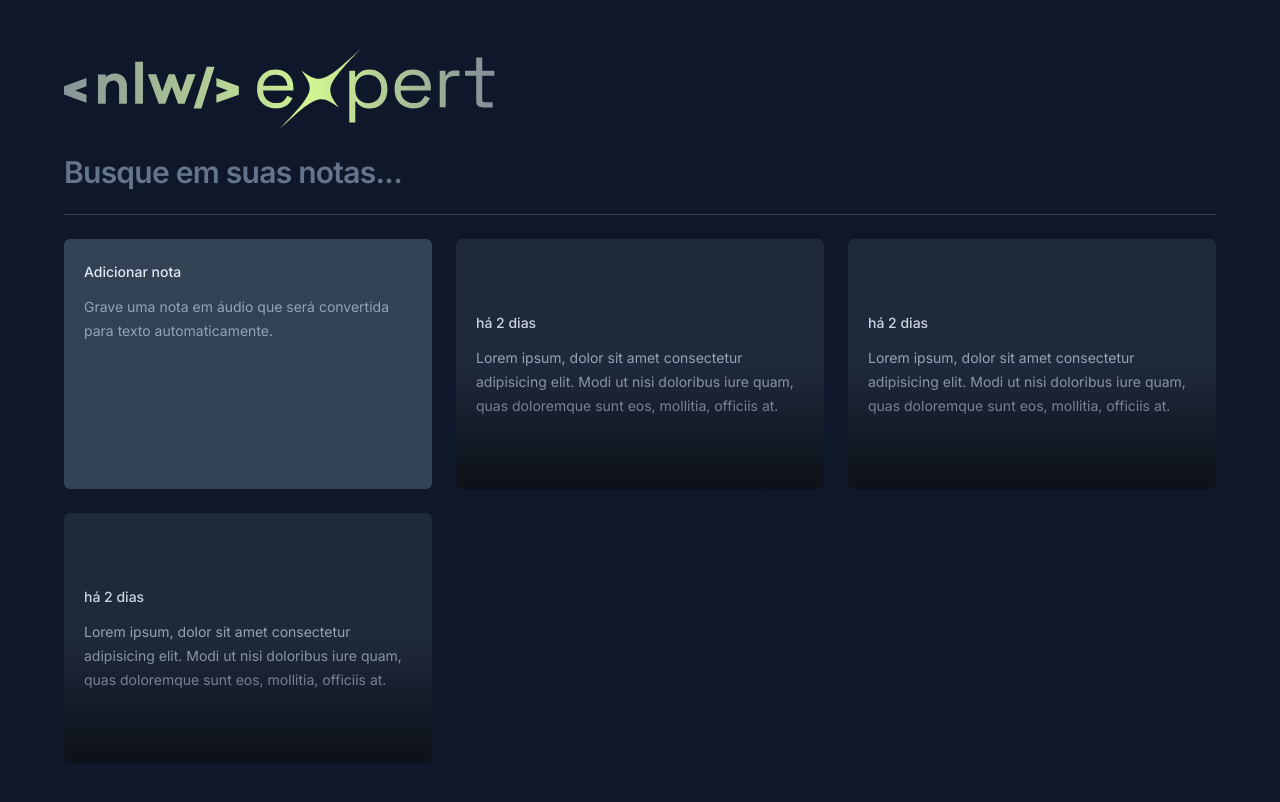
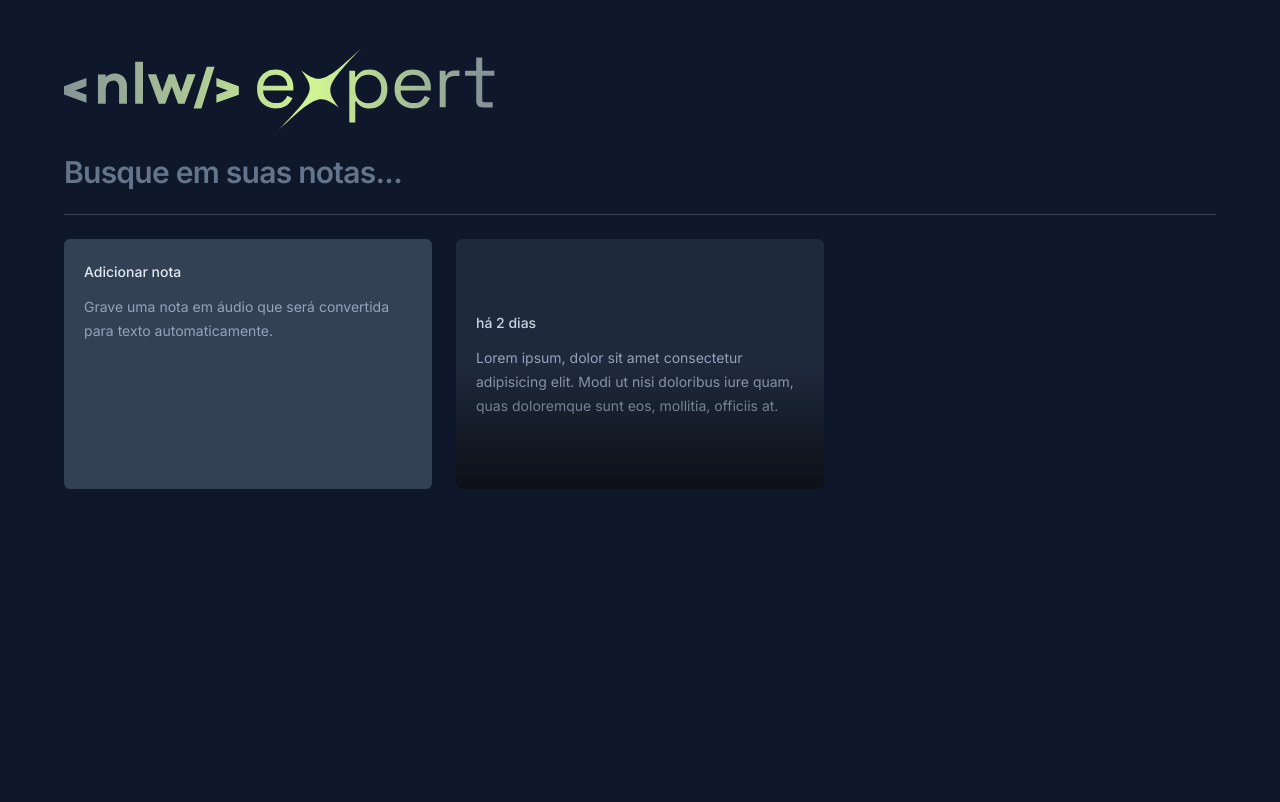
Before and after one commit to LeAmSa/drizzle-web, a React (Vite) app: page / in a window 1280 px wide. Shown: the top 802 px of the page. Built offline with nearby package versions, Linux system fonts and the light colour scheme.

Commit message:
add note card a note object prop

```diff
--- a/src/app.tsx
+++ b/src/app.tsx
@@ -21,9 +21,7 @@ export function App() {
       <div className="grid grid-cols-3 gap-6 auto-rows-[250px]">
         <NewNoteCard />
 
-        <NoteCard />
-        <NoteCard />
-        <NoteCard />
+        <NoteCard note={{ date: new Date(), content: "Salve" }} />
       </div>
     </div>
   );
```
